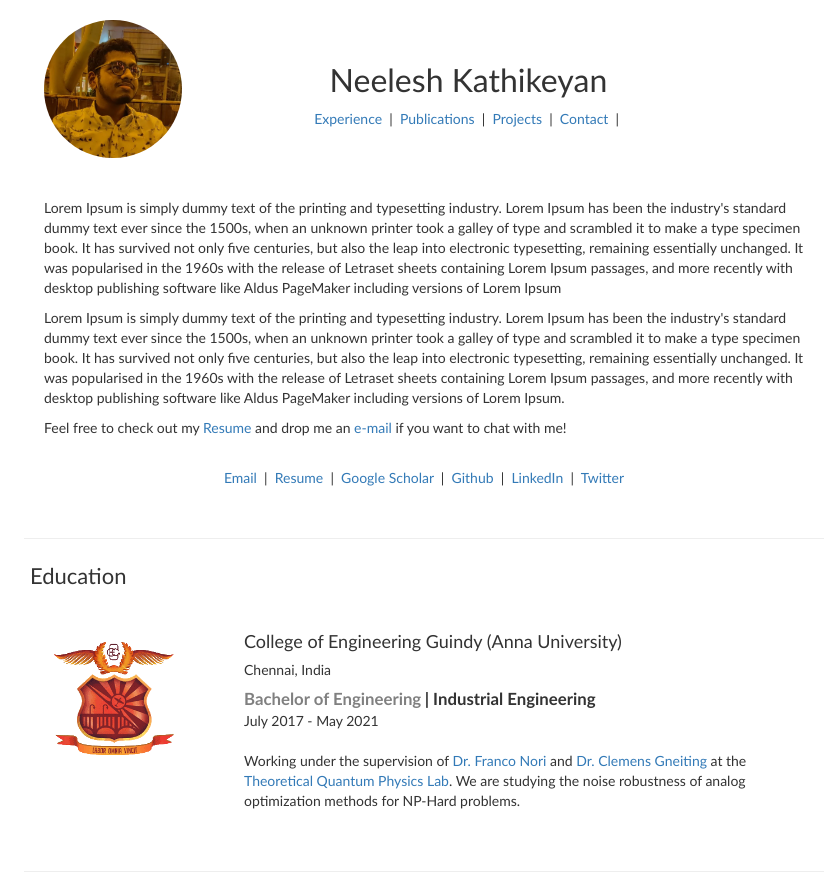
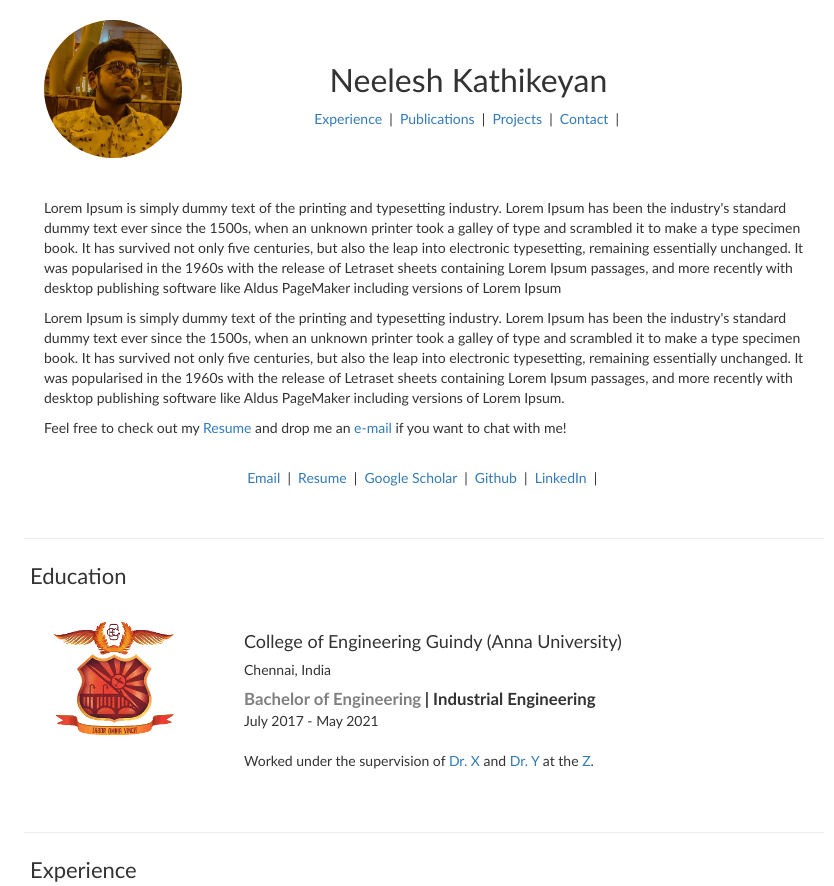
Before and after one commit to neelesh-k/neelesh-k.github.io, a plain HTML site: page index.html in a window 1280 px wide. Shown: the top 886 px of the page, without its empty margins (216-1050 px from the left). Drawn offline with nearby package versions, Linux system fonts and the light colour scheme.

Commit message:
prof details

```diff
--- a/index.html
+++ b/index.html
@@ -71,7 +71,6 @@
                                         <a href="" target="_blank">Google Scholar</a> &nbsp|&nbsp
                                         <a href="https://github.com/neelesh-k" target="_blank">Github</a> &nbsp|&nbsp
                                         <a href="https://www.linkedin.com/in/neelesh" target="_blank">LinkedIn</a> &nbsp|&nbsp
-                                        <a href="https://twitter.com/rishabkhincha" target="_blank">Twitter</a>
                                     </p>
                                 </td>
 
@@ -104,7 +103,7 @@
                     <br> July 2017 - May 2021
                     <br>
                     <br>
-                    <p>Working under the supervision of <a href="https://scholar.google.com/citations?user=SRUYLREAAAAJ&hl=en" target="_blank">Dr. Franco Nori</a> and <a href="http://scholar.google.de/citations?user=VRekVA0AAAAJ&hl=de" target="_blank">Dr. Clemens Gneiting</a>                        at the <a href="https://www.riken.jp/en/research/labs/chief/theor_qtm_phys/" target="_blank"> Theoretical Quantum Physics Lab</a>. We are studying the noise robustness of analog optimization methods for NP-Hard problems.</p>
+                    <p>Worked under the supervision of <a href="" target="_blank">Dr. X</a> and <a href="" target="_blank">Dr. Y</a> at the <a href="" target="_blank"> Z</a>. </p>
                 </td>
             </tr>
 
```
